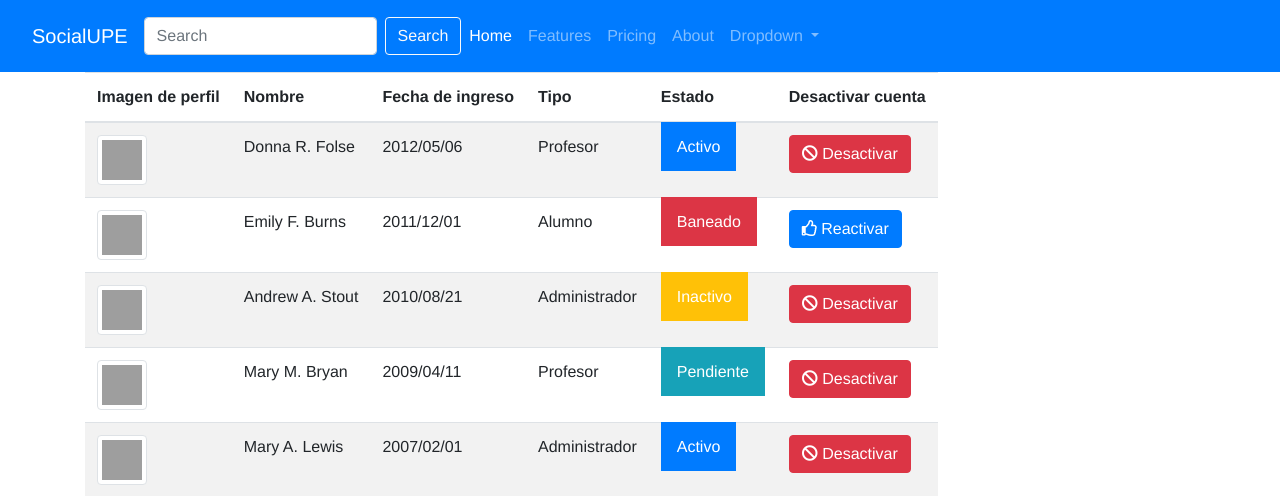
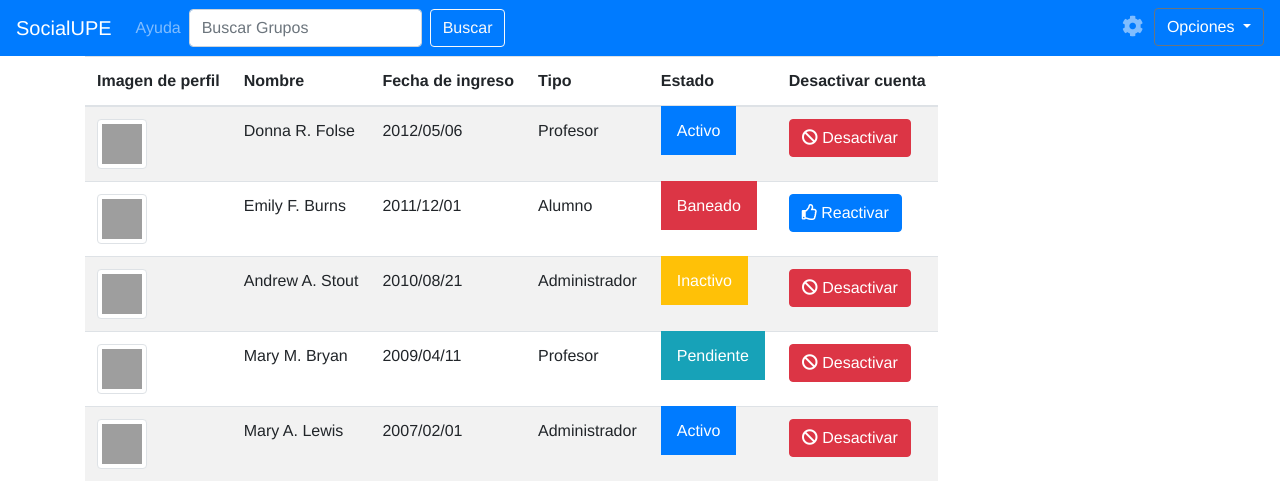
Before and after one commit to sebastianzatko/SocialUPE, a PHP site: page /users.html in a window 1280 px wide. Shown: the top 496 px of the page. Run offline with PHP 8.4, Linux system fonts and the light colour scheme; some libraries are stand-ins or nearby versions; grey boxes are pictures that could not be loaded.

Commit message:
Pantallas minimas necesarias listas
En login: Saque tipo de usuario porque no se necesita
En grupo: cambie de lugar los input para invitar y subir archivos, tambien repare los container

En registro: Saque el repetir email

```diff
--- a/includes/css/home.css
+++ b/includes/css/home.css
@@ -59,3 +59,13 @@ textarea {
 .full-width{
 	width:100%;
 }
+
+input[type="file"] {
+    display: none;
+}
+.custom-file-upload {
+    border: 1px solid #ccc;
+    display: inline-block;
+    padding: 6px 12px;
+    cursor: pointer;
+}
--- a/includes/css/login.css
+++ b/includes/css/login.css
@@ -17,5 +17,5 @@
 }
 
 body{
-	background-color:#BAD5F4;
+
 }
--- a/users.html
+++ b/users.html
@@ -13,50 +13,37 @@
 		<link rel="stylesheet" href="includes/css/home.css">
 	</head>
 	<body>
-		<nav class="navbar navbar-dark bg-primary">
-		  <nav class="navbar navbar-expand-lg navbar-dark bg-primary" id="navegacion">
-			<a class="navbar-brand" href="#">SocialUPE</a>
-			<button class="navbar-toggler pull-right" type="button" data-toggle="collapse" data-target="#navbarColor02" aria-controls="navbarColor02" aria-expanded="false" aria-label="Toggle navigation">
-			  <span class="navbar-toggler-icon"></span>
-			</button>
+		<nav class="navbar navbar-expand-lg navbar-dark bg-primary " role="navigation">
 
-			<div class="collapse navbar-collapse" id="navbarColor02">
+					<a class="navbar-brand" href="#">SocialUPE</a>
+					<button class="navbar-toggler border-0" type="button" data-toggle="collapse" data-target="#exCollapsingNavbar">
+						&#9776;
+					</button>
+					<div class="collapse navbar-collapse" id="exCollapsingNavbar">
+						<ul class="nav navbar-nav">
+							<li class="nav-item"><a href="#" class="nav-link">Ayuda</a></li>
+							<form class="form-inline">
+									<input class="form-control mr-sm-2" type="search" placeholder="Buscar Grupos" aria-label="Buscar Grupos">
+									<button class="btn btn-outline-light my-2 my-sm-0" type="submit">Buscar</button>
+							</form>
 
-			  <form class="form-inline">
-				<input class="form-control mr-sm-2" type="search" placeholder="Search" aria-label="Search">
-				<button class="btn btn-outline-light my-2 my-sm-0" type="submit">Search</button>
-			  </form>
+						</ul>
+						<ul class="nav navbar-nav flex-row justify-content-between ml-auto">
+							<li class="nav-item order-2 order-md-1"><a href="#" class="nav-link" title="settings"><i class="fa fa-cog fa-fw fa-lg"></i></a></li>
+							<li class="dropdown order-1">
+								<button type="button" id="dropdownMenu1" data-toggle="dropdown" class="btn btn-outline-secondary dropdown-toggle text-white">Opciones <span class="caret"></span></button>
+								<ul class="dropdown-menu dropdown-menu-right mt-2">
+									 <li class="px-3 py-2">
 
+										 <a href="">Cerrar Sesion</a>
 
-			   <ul class="navbar-nav mr-auto pull-right">
-				<li class="nav-item active">
-				  <a class="nav-link" href="#">Home <span class="sr-only">(current)</span></a>
-				</li>
-				<li class="nav-item">
-				  <a class="nav-link" href="#">Features</a>
-				</li>
-				<li class="nav-item">
-				  <a class="nav-link" href="#">Pricing</a>
-				</li>
-				<li class="nav-item">
-				  <a class="nav-link" href="#">About</a>
-				</li>
-				<li class="nav-item dropdown">
-				<a class="nav-link dropdown-toggle" href="#" id="navbarDropdown" role="button" data-toggle="dropdown" aria-haspopup="true" aria-expanded="false">
-				  Dropdown
-				</a>
-				<div class="dropdown-menu" aria-labelledby="navbarDropdown">
-				  <a class="dropdown-item" href="#">Action</a>
-				  <a class="dropdown-item" href="#">Another action</a>
-				  <div class="dropdown-divider"></div>
-				  <a class="dropdown-item" href="#">Something else here</a>
+									</li>
+								</ul>
+							</li>
+						</ul>
+					</div>
 				</div>
-			  </li>
-			  </ul>
-
-			</div>
-		  </nav>
-		</nav>
+			</nav>
 
 		<div class="container">
 			<div class="row">
@@ -121,10 +108,87 @@
 			</div>
 			<div class="row">
 					<div class="pull-right">
-						<button class="btn btn-success"><i class="fas fa-plus"></i> Nuevo Profesor</button>
-						<button class="btn btn-success"><i class="fas fa-plus"></i> Nuevo Administrador</button>
+						<button class="btn btn-success" data-toggle="modal" data-target="#nuevoprofesor"><i class="fas fa-plus"></i> Nuevo Profesor</button>
+						<button class="btn btn-success" data-toggle="modal" data-target="#nuevoadministrador"><i class="fas fa-plus"></i> Nuevo Administrador</button>
 					</div>
 			</div>
+
+
+		<div id="nuevoadministrador" class="modal fade">
+
+		<div class="modal-dialog">
+
+				<div class="modal-content">
+
+						<div class="modal-header">
+								<h3 class="modal-title">Nuevo Administrador</h3>
+								<button type="button" class="close" data-dismiss="modal">&times;</button>
+
+						</div>
+						<div class="modal-body">
+
+								<form action="" class="form-group">
+									<div class="form-group">
+										<label>Nombre</label><input type="text"/>
+									</div>
+									<div class="form-group">
+										<label>Correo electronico</label><input type="text"/>
+									</div>
+									<div class="form-group">
+										<label>Contraseña</label><input type="text"/>
+									</div>
+
+
+
+
+						</div>
+						<div class="modal-footer">
+								<button  type="submit" class="btn btn-primary">Enviar Invitacion</button>
+								</form>
+						</div>
+				</div>
+		</div>
+		</div>
+
+				<div id="nuevoprofesor" class="modal fade">
+
+					<div class="modal-dialog">
+
+							<div class="modal-content">
+
+									<div class="modal-header">
+											<h3 class="modal-title">Nuevo Profesor</h3>
+											<button type="button" class="close" data-dismiss="modal">&times;</button>
+
+									</div>
+									<div class="modal-body">
+											<form action="" class="form-group">
+												<div class="form-group">
+													<label>Nombre</label><input type="text"/>
+												</div>
+												<div class="form-group">
+													<label>Correo electronico</label><input type="text"/>
+												</div>
+												<div class="form-group">
+													<label>Contraseña</label><input type="text"/>
+												</div>
+												<div class="form-group">
+													<label for="file-upload" class="custom-file-upload">
+														<i class="fas fa-camera btn btn-success"></i>Foto de perfil
+
+													</label>
+													<input id="file-upload" type="file"/>
+												</div>
+												<small>Este formulario es temporal</small>
+
+									</div>
+									<div class="modal-footer">
+											<button  type="button" class="btn btn-primary">Subir Archivo</button>
+											</form>
+										</div>
+									</div>
+								</div>
+				</div>
 		</div>
 	</body>
 </html>
```
Also changed, not shown: grupo.html (+42 -22 lines), home.html (+9 -9 lines), login.html (+1 -8 lines), newgroup.html (+67 -0 lines), registro.html (+9 -3 lines), search.html (+26 -39 lines), singupAlumno.html (deleted, +0 -68 lines), singupAlumnotalveznoseanecesario.html (added, +38 -0 lines).
